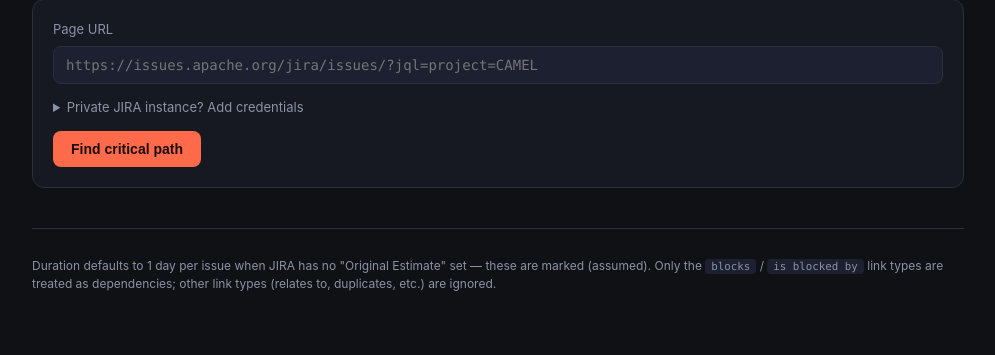
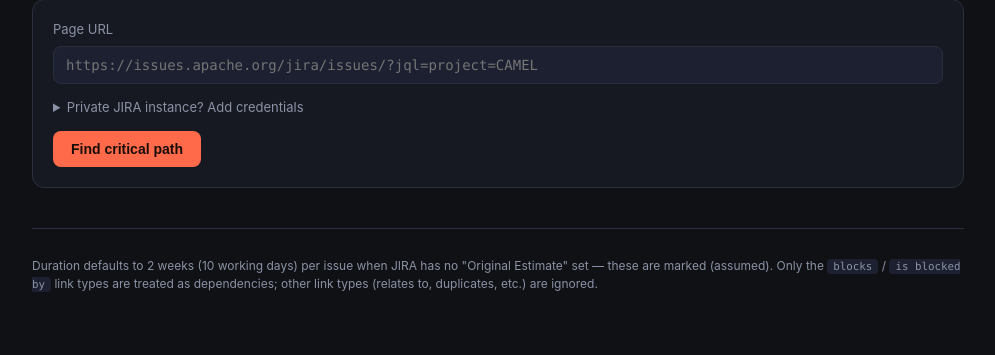
Before and after one commit to grep-hammerspace/jira-crit-path-finder, a Flask app: page / in a window 1280 px wide. Shown: the part 204-559 px from the top of the page, without its empty margins (142-1137 px from the left). Run offline with Flask 3, Linux system fonts and the light colour scheme.

Commit message:
assume 2 weeks for jiras with no time descriptions

```diff
--- a/critical_path/jira_client.py
+++ b/critical_path/jira_client.py
@@ -70,7 +70,7 @@ def _assert_public_url(url: str) -> None:
 # (given in seconds) into a duration measured in days.
 SECONDS_PER_DAY = 8 * 60 * 60
 
-DEFAULT_DURATION_DAYS = 1.0
+DEFAULT_DURATION_DAYS = 10.0  # 2 working weeks
 
 
 @dataclasses.dataclass
--- a/templates/index.html
+++ b/templates/index.html
@@ -103,7 +103,7 @@
     {% endif %}
 
     <footer class="footer">
-      <p>Duration defaults to 1 day per issue when JIRA has no "Original Estimate" set — these are marked <span class="muted">(assumed)</span>. Only the <code>blocks</code> / <code>is blocked by</code> link types are treated as dependencies; other link types (relates to, duplicates, etc.) are ignored.</p>
+      <p>Duration defaults to 2 weeks (10 working days) per issue when JIRA has no "Original Estimate" set — these are marked <span class="muted">(assumed)</span>. Only the <code>blocks</code> / <code>is blocked by</code> link types are treated as dependencies; other link types (relates to, duplicates, etc.) are ignored.</p>
     </footer>
   </main>
 </body>
```
